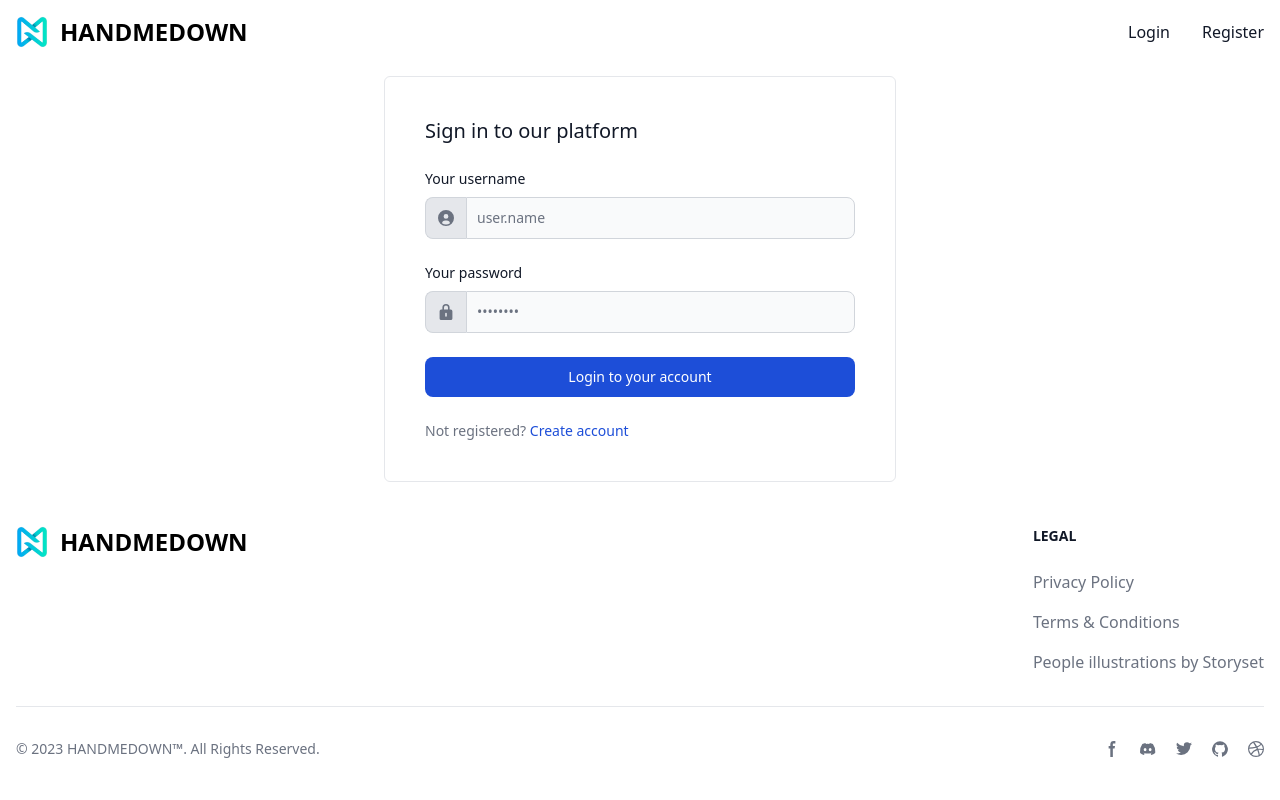
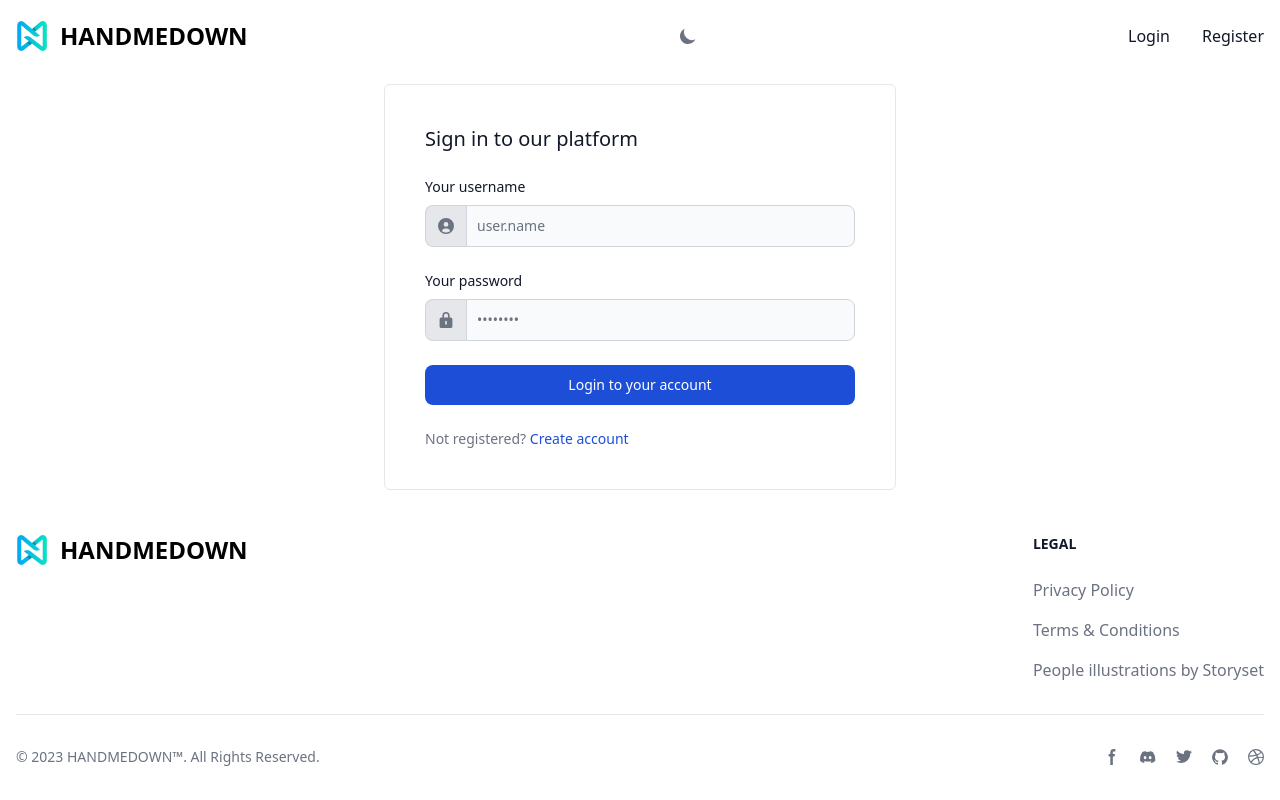
Before and after one commit to AristonCatipay/django_online_marketplace, a Django app: a page that uses core/templates/core/base.html in a window 1280 px wide. Run offline with Django 4.2, Linux system fonts and the light colour scheme; style sheets or scripts are compiled from the project's sources; some libraries are stand-ins or nearby versions.

Commit message:
Create the dark and light functionality.

```diff
--- a/core/templates/core/base.html
+++ b/core/templates/core/base.html
@@ -14,6 +14,14 @@
 
     <title>{% block title %}{% endblock %} | HANDMEDOWN</title>
     {% tailwind_css %}
+    <script>
+        // On page load or when changing themes, best to add inline in `head` to avoid FOUC
+        if (localStorage.getItem('color-theme') === 'dark' || (!('color-theme' in localStorage) && window.matchMedia('(prefers-color-scheme: dark)').matches)) {
+            document.documentElement.classList.add('dark');
+        } else {
+            document.documentElement.classList.remove('dark')
+        }
+    </script>
 </head>
 <body class="bg-white border-gray-200 dark:bg-gray-900">
     {% if request.user.is_authenticated %}
@@ -24,6 +32,10 @@
                 <span class="self-center text-2xl font-bold whitespace-nowrap dark:text-white">HANDMEDOWN</span>
             </a>
             <div class="flex items-center md:order-2">
+                <button id="theme-toggle" type="button" class="mx-4 text-gray-500 dark:text-gray-400 hover:bg-gray-100 dark:hover:bg-gray-700 focus:outline-none focus:ring-4 focus:ring-gray-200 dark:focus:ring-gray-700 rounded-lg text-sm p-2.5">
+                    <svg id="theme-toggle-dark-icon" class="hidden w-5 h-5" fill="currentColor" viewBox="0 0 20 20" xmlns="http://www.w3.org/2000/svg"><path d="M17.293 13.293A8 8 0 016.707 2.707a8.001 8.001 0 1010.586 10.586z"></path></svg>
+                    <svg id="theme-toggle-light-icon" class="hidden w-5 h-5" fill="currentColor" viewBox="0 0 20 20" xmlns="http://www.w3.org/2000/svg"><path d="M10 2a1 1 0 011 1v1a1 1 0 11-2 0V3a1 1 0 011-1zm4 8a4 4 0 11-8 0 4 4 0 018 0zm-.464 4.95l.707.707a1 1 0 001.414-1.414l-.707-.707a1 1 0 00-1.414 1.414zm2.12-10.607a1 1 0 010 1.414l-.706.707a1 1 0 11-1.414-1.414l.707-.707a1 1 0 011.414 0zM17 11a1 1 0 100-2h-1a1 1 0 100 2h1zm-7 4a1 1 0 011 1v1a1 1 0 11-2 0v-1a1 1 0 011-1zM5.05 6.464A1 1 0 106.465 5.05l-.708-.707a1 1 0 00-1.414 1.414l.707.707zm1.414 8.486l-.707.707a1 1 0 01-1.414-1.414l.707-.707a1 1 0 011.414 1.414zM4 11a1 1 0 100-2H3a1 1 0 000 2h1z" fill-rule="evenodd" clip-rule="evenodd"></path></svg>
+                </button>
                 <button type="button" class="flex mr-3 text-sm bg-gray-800 rounded-full md:mr-0 focus:ring-4 focus:ring-gray-300 dark:focus:ring-gray-600" id="user-menu-button" aria-expanded="false" data-dropdown-toggle="user-dropdown" data-dropdown-placement="bottom">
                 <span class="sr-only">Open user menu</span>
                 <img class="w-8 h-8 rounded-full object-cover" src="{{ user.profile.image.url }}" alt="user photo">
@@ -78,6 +90,10 @@
                <img src="{% static 'handmedown_logo.png' %}" class="h-8 mr-3" alt="HANDMEDOWN Logo" />
                <span class="self-center text-2xl font-bold whitespace-nowrap dark:text-white">HANDMEDOWN</span>
             </a>
+            <button id="theme-toggle" type="button" class="mx-4 text-gray-500 dark:text-gray-400 hover:bg-gray-100 dark:hover:bg-gray-700 focus:outline-none focus:ring-4 focus:ring-gray-200 dark:focus:ring-gray-700 rounded-lg text-sm p-2.5">
+                <svg id="theme-toggle-dark-icon" class="hidden w-5 h-5" fill="currentColor" viewBox="0 0 20 20" xmlns="http://www.w3.org/2000/svg"><path d="M17.293 13.293A8 8 0 016.707 2.707a8.001 8.001 0 1010.586 10.586z"></path></svg>
+                <svg id="theme-toggle-light-icon" class="hidden w-5 h-5" fill="currentColor" viewBox="0 0 20 20" xmlns="http://www.w3.org/2000/svg"><path d="M10 2a1 1 0 011 1v1a1 1 0 11-2 0V3a1 1 0 011-1zm4 8a4 4 0 11-8 0 4 4 0 018 0zm-.464 4.95l.707.707a1 1 0 001.414-1.414l-.707-.707a1 1 0 00-1.414 1.414zm2.12-10.607a1 1 0 010 1.414l-.706.707a1 1 0 11-1.414-1.414l.707-.707a1 1 0 011.414 0zM17 11a1 1 0 100-2h-1a1 1 0 100 2h1zm-7 4a1 1 0 011 1v1a1 1 0 11-2 0v-1a1 1 0 011-1zM5.05 6.464A1 1 0 106.465 5.05l-.708-.707a1 1 0 00-1.414 1.414l.707.707zm1.414 8.486l-.707.707a1 1 0 01-1.414-1.414l.707-.707a1 1 0 011.414 1.414zM4 11a1 1 0 100-2H3a1 1 0 000 2h1z" fill-rule="evenodd" clip-rule="evenodd"></path></svg>
+            </button>
             <button data-collapse-toggle="navbar-default" type="button" class="inline-flex items-center p-2 w-10 h-10 justify-center text-sm text-gray-500 rounded-lg md:hidden hover:bg-gray-100 focus:outline-none focus:ring-2 focus:ring-gray-200 dark:text-gray-400 dark:hover:bg-gray-700 dark:focus:ring-gray-600" aria-controls="navbar-default" aria-expanded="false">
                   <span class="sr-only">Open main menu</span>
                   <svg class="w-5 h-5" aria-hidden="true" xmlns="http://www.w3.org/2000/svg" fill="none" viewBox="0 0 17 14">
@@ -87,15 +103,16 @@
             <div class="hidden w-full md:block md:w-auto" id="navbar-default">
                <ul class="font-medium flex flex-col p-4 md:p-0 mt-4 border border-gray-100 rounded-lg bg-gray-50 md:flex-row md:space-x-8 md:mt-0 md:border-0 md:bg-white dark:bg-gray-800 md:dark:bg-gray-900 dark:border-gray-700">
                   <li>
-                  <a href="{% url 'core:signin' %}" class="block py-2 pl-3 pr-4 text-gray-900 rounded hover:bg-gray-100 md:hover:bg-transparent md:border-0 md:hover:text-blue-700 md:p-0 dark:text-white md:dark:hover:text-blue-500 dark:hover:bg-gray-700 dark:hover:text-white md:dark:hover:bg-transparent">Login</a>
+                    <a href="{% url 'core:signin' %}" class="block py-2 pl-3 pr-4 text-gray-900 rounded hover:bg-gray-100 md:hover:bg-transparent md:border-0 md:hover:text-blue-700 md:p-0 dark:text-white md:dark:hover:text-blue-500 dark:hover:bg-gray-700 dark:hover:text-white md:dark:hover:bg-transparent">Login</a>
                   </li>
                   <li>
-                  <a href="{% url 'core:signup' %}" class="block py-2 pl-3 pr-4 text-gray-900 rounded hover:bg-gray-100 md:hover:bg-transparent md:border-0 md:hover:text-blue-700 md:p-0 dark:text-white md:dark:hover:text-blue-500 dark:hover:bg-gray-700 dark:hover:text-white md:dark:hover:bg-transparent">Register</a>
+                    <a href="{% url 'core:signup' %}" class="block py-2 pl-3 pr-4 text-gray-900 rounded hover:bg-gray-100 md:hover:bg-transparent md:border-0 md:hover:text-blue-700 md:p-0 dark:text-white md:dark:hover:text-blue-500 dark:hover:bg-gray-700 dark:hover:text-white md:dark:hover:bg-transparent">Register</a>
                   </li>
                </ul>
             </div>
             </div>
          </nav>
+
     {% endif %}
     {% for field in form %}
           {% if field.errors %}
@@ -253,6 +270,48 @@
         </div>
         </div>
     </footer>
+    <script>
+        var themeToggleDarkIcon = document.getElementById('theme-toggle-dark-icon');
+        var themeToggleLightIcon = document.getElementById('theme-toggle-light-icon');
+
+        // Change the icons inside the button based on previous settings
+        if (localStorage.getItem('color-theme') === 'dark' || (!('color-theme' in localStorage) && window.matchMedia('(prefers-color-scheme: dark)').matches)) {
+            themeToggleLightIcon.classList.remove('hidden');
+        } else {
+            themeToggleDarkIcon.classList.remove('hidden');
+        }
+
+        var themeToggleBtn = document.getElementById('theme-toggle');
+
+        themeToggleBtn.addEventListener('click', function() {
+
+            // toggle icons inside button
+            themeToggleDarkIcon.classList.toggle('hidden');
+            themeToggleLightIcon.classList.toggle('hidden');
+
+            // if set via local storage previously
+            if (localStorage.getItem('color-theme')) {
+                if (localStorage.getItem('color-theme') === 'light') {
+                    document.documentElement.classList.add('dark');
+                    localStorage.setItem('color-theme', 'dark');
+                } else {
+                    document.documentElement.classList.remove('dark');
+                    localStorage.setItem('color-theme', 'light');
+                }
+
+            // if NOT set via local storage previously
+            } else {
+                if (document.documentElement.classList.contains('dark')) {
+                    document.documentElement.classList.remove('dark');
+                    localStorage.setItem('color-theme', 'light');
+                } else {
+                    document.documentElement.classList.add('dark');
+                    localStorage.setItem('color-theme', 'dark');
+                }
+            }
+
+        });
+    </script>
     <script src="https://cdnjs.cloudflare.com/ajax/libs/flowbite/2.2.1/flowbite.min.js"></script>
 </body>
 </html>
--- a/theme/static_src/tailwind.config.js
+++ b/theme/static_src/tailwind.config.js
@@ -6,6 +6,7 @@
  */
 
 module.exports = {
+    darkMode: 'media',
     content: [
         /**
          * HTML. Paths to Django template files that will contain Tailwind CSS classes.
```
